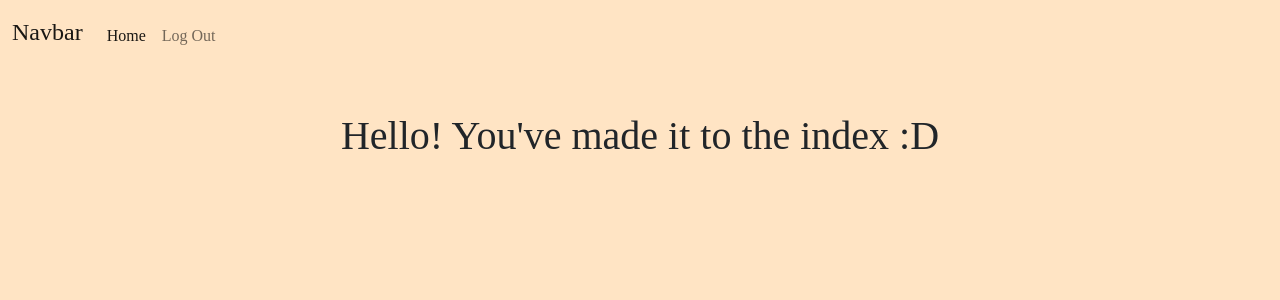
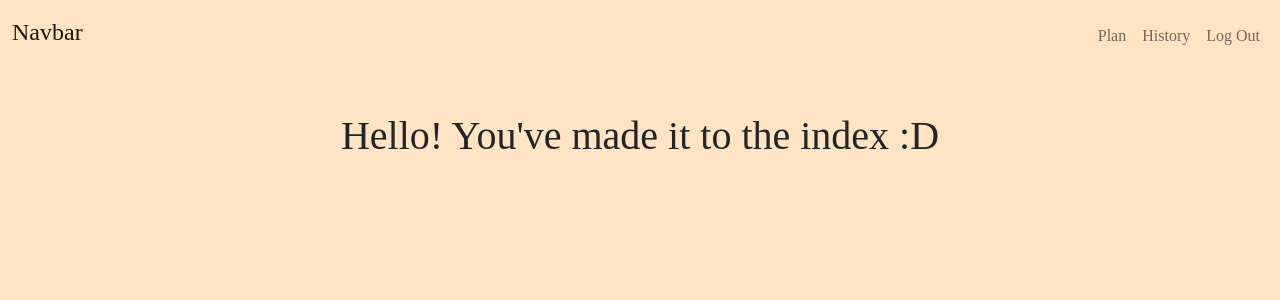
Before and after one commit to Ava-Fox/Garden-Planner, a Flask app: page / in a window 1280 px wide. Shown: the top 300 px of the page. Run offline with Flask 3, Linux system fonts and the light colour scheme; a user stored in the database is signed in; some libraries are stand-ins or nearby versions.

Commit message:
Add history and planning page

```diff
--- a/app.py
+++ b/app.py
@@ -17,10 +17,22 @@ Session(app)
 
 db = SQL("sqlite:///garden.db")
 
+
+@app.route("/history")
+@login_required
+def history():
+    return render_template("history.html")
+
+
 @app.route("/", methods=["GET", "POST"])
 @login_required
 def index():
     return render_template("index.html")
+
+@app.route("/plan", methods=["GET", "POST"])
+@login_required
+def plan():
+    return render_template("plan.html")
 
 
 @app.route("/login", methods=["GET", "POST"])
--- a/log.txt
+++ b/log.txt
@@ -15,11 +15,15 @@ TODO: Create database w/ Angela's data
     Table of what's currently planted
     History table w/ dates and notes
 
+    - users have garden_id linked to garden table
+
     Start w/ small sample data bf creating whole database?
       Tomatoes, carrots, onions etc?
 
    Figure out how to scrub data from other sites....
 
+
+
 DONE: Create login and register page
 
-TODO: Navbar in css
+DONE: Navbar in css
--- a/templates/layout.html
+++ b/templates/layout.html
@@ -14,16 +14,15 @@
     <body>
         <nav class="navbar navbar-expand-lg navbar-light">
             <div class="container-fluid">
-              <a class="navbar-brand" href="#">Navbar</a>
+              <a class="navbar-brand" href="/">Navbar</a>
               <button class="navbar-toggler" type="button" data-bs-toggle="collapse" data-bs-target="#navbarSupportedContent" aria-controls="navbarSupportedContent" aria-expanded="false" aria-label="Toggle navigation">
                 <span class="navbar-toggler-icon"></span>
               </button>
               <div class="collapse navbar-collapse" id="navbarSupportedContent">
                 {% if session["user_id"] %}
-                    <ul class="navbar-nav me-auto mt-2">
-                        <li class="nav-item">
-                            <a class="nav-link active" aria-current="page" href="#">Home</a>
-                        </li>
+                    <ul class="navbar-nav ms-auto mt-2">
+                        <li class="nav-item"><a class="nav-link" href="/plan">Plan</a></li>
+                        <li class="nav-item"><a class="nav-link" href="/history">History</a></li>
                         <li class="nav-item">
                             <a class="nav-link" href="/logout">Log Out</a>
                         </li>
```
Also changed, not shown: templates/history.html (added, +7 -0 lines), templates/plan.html (added, +7 -0 lines), 5 other files.
